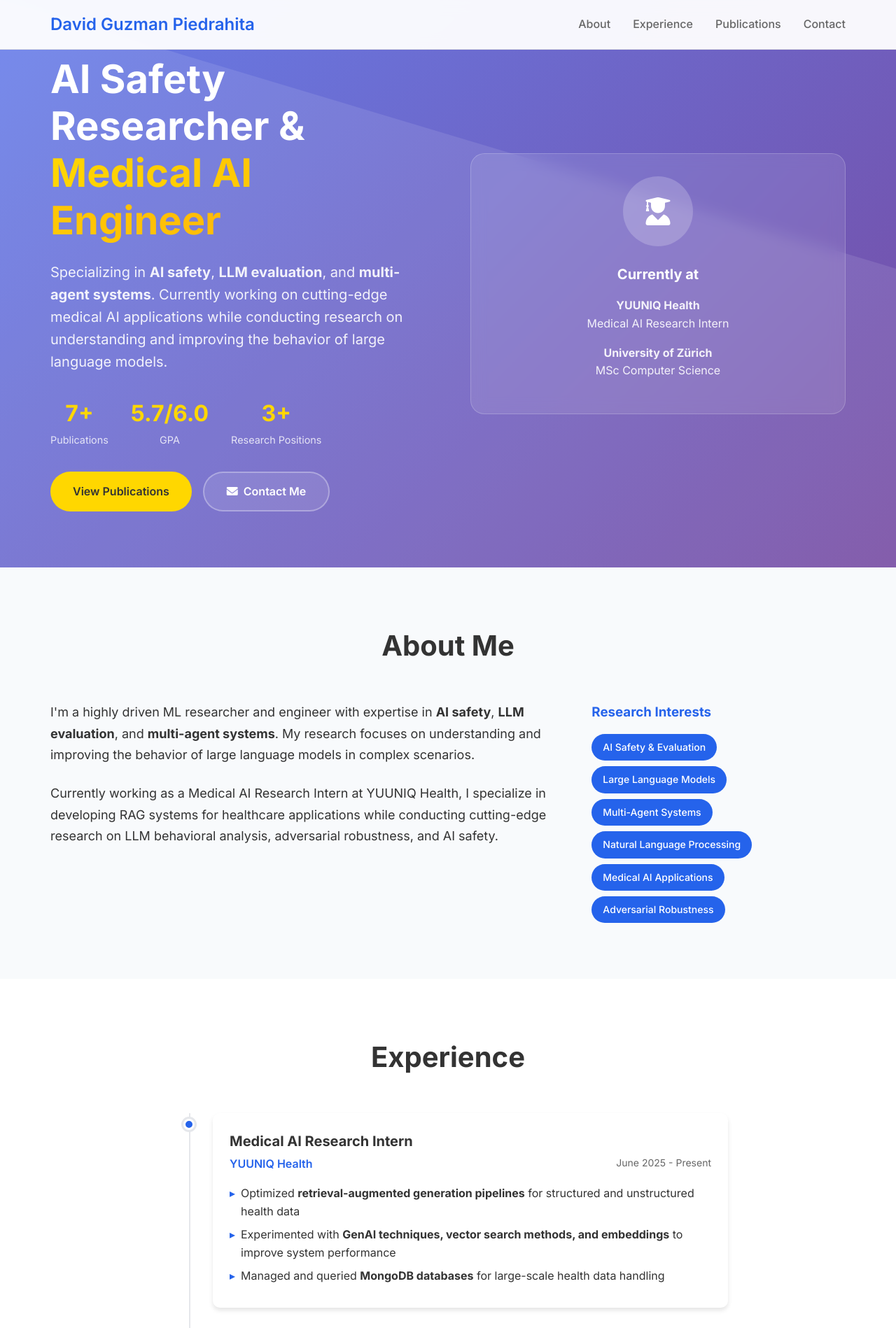
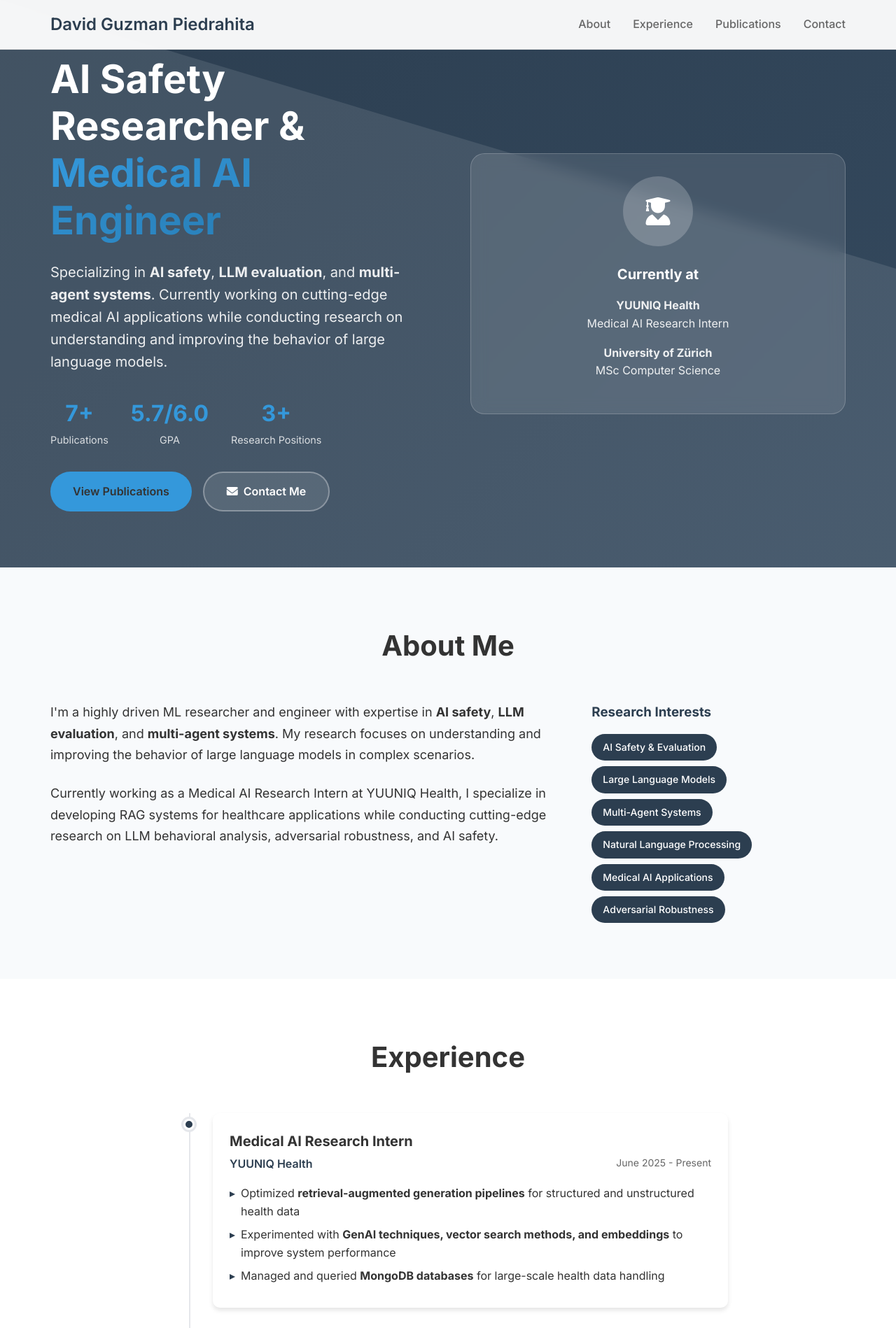
Before and after one commit to davidguzmanp/homepage, a plain HTML site: page index.html in a window 1280 px wide. Shown: the top 1898 px of the page at 70% size. Drawn offline with Linux system fonts and the light colour scheme.

Commit message:
Add color palette alternatives SVG and update styles
Added a new SVG file illustrating alternative color palettes and color harmony suggestions for the homepage. Updated styles.css to switch the primary color scheme from blue (#2563eb) and gold (#ffd700) to a modern tech palette using shades of blue-gray (#2c3e50, #34495e, #3498db), affecting navigation, hero section, buttons, tags, and other UI elements.

```diff
--- a/styles.css
+++ b/styles.css
@@ -41,7 +41,7 @@ body {
 
 .nav-brand h2 {
     font-weight: 600;
-    color: #2563eb;
+    color: #2c3e50;
 }
 
 .nav-menu {
@@ -57,7 +57,7 @@ body {
 }
 
 .nav-link:hover {
-    color: #2563eb;
+    color: #2c3e50;
 }
 
 /* Hero Section */
@@ -65,7 +65,7 @@ body {
     min-height: 100vh;
     display: flex;
     align-items: center;
-    background: linear-gradient(135deg, #667eea 0%, #764ba2 100%);
+    background: linear-gradient(135deg, #2c3e50 0%, #34495e 100%);
     color: white;
     position: relative;
     overflow: hidden;
@@ -105,7 +105,7 @@ body {
 }
 
 .gradient-text {
-    background: linear-gradient(45deg, #ffd700, #ffba08);
+    background: linear-gradient(45deg, #3498db, #2980b9);
     -webkit-background-clip: text;
     -webkit-text-fill-color: transparent;
     background-clip: text;
@@ -132,7 +132,7 @@ body {
     display: block;
     font-size: 2rem;
     font-weight: 700;
-    color: #ffd700;
+    color: #3498db;
 }
 
 .stat-label {
@@ -157,13 +157,13 @@ body {
 }
 
 .btn-primary {
-    background: #ffd700;
+    background: #3498db;
     color: #333;
 }
 
 .btn-primary:hover {
     transform: translateY(-2px);
-    box-shadow: 0 10px 30px rgba(255, 215, 0, 0.3);
+    box-shadow: 0 10px 30px rgba(52, 152, 219, 0.3);
 }
 
 .btn-secondary {
@@ -243,7 +243,7 @@ section {
 
 .interests h3 {
     margin-bottom: 1rem;
-    color: #2563eb;
+    color: #2c3e50;
 }
 
 .interest-tags {
@@ -253,7 +253,7 @@ section {
 }
 
 .tag {
-    background: #2563eb;
+    background: #2c3e50;
     color: white;
     padding: 0.5rem 1rem;
     border-radius: 25px;
@@ -290,7 +290,7 @@ section {
     top: 8px;
     width: 16px;
     height: 16px;
-    background: #2563eb;
+    background: #2c3e50;
     border-radius: 50%;
     border: 3px solid white;
     box-shadow: 0 0 0 3px #e5e7eb;
@@ -314,7 +314,7 @@ section {
 }
 
 .company {
-    color: #2563eb;
+    color: #2c3e50;
     font-weight: 600;
     font-size: 1rem;
 }
@@ -337,7 +337,7 @@ section {
 
 .achievements li::before {
     content: '▸';
-    color: #2563eb;
+    color: #2c3e50;
     position: absolute;
     left: 0;
 }
@@ -367,7 +367,7 @@ section {
 }
 
 .publication-venue {
-    background: #2563eb;
+    background: #2c3e50;
     color: white;
     padding: 0.25rem 0.75rem;
     border-radius: 20px;
@@ -405,7 +405,7 @@ section {
 .publication-link {
     padding: 0.5rem 1rem;
     background: #f1f5f9;
-    color: #2563eb;
+    color: #2c3e50;
     text-decoration: none;
     border-radius: 20px;
     font-size: 0.875rem;
@@ -414,7 +414,7 @@ section {
 }
 
 .publication-link:hover {
-    background: #2563eb;
+    background: #2c3e50;
     color: white;
 }
 
@@ -441,7 +441,7 @@ section {
     gap: 0.5rem;
     padding: 1rem 2rem;
     background: #f8fafc;
-    color: #2563eb;
+    color: #2c3e50;
     text-decoration: none;
     border-radius: 50px;
     font-weight: 600;
@@ -449,7 +449,7 @@ section {
 }
 
 .contact-link:hover {
-    background: #2563eb;
+    background: #2c3e50;
     color: white;
     transform: translateY(-2px);
 }
```
Also changed, not shown: color-palette-alternatives.svg (added).
